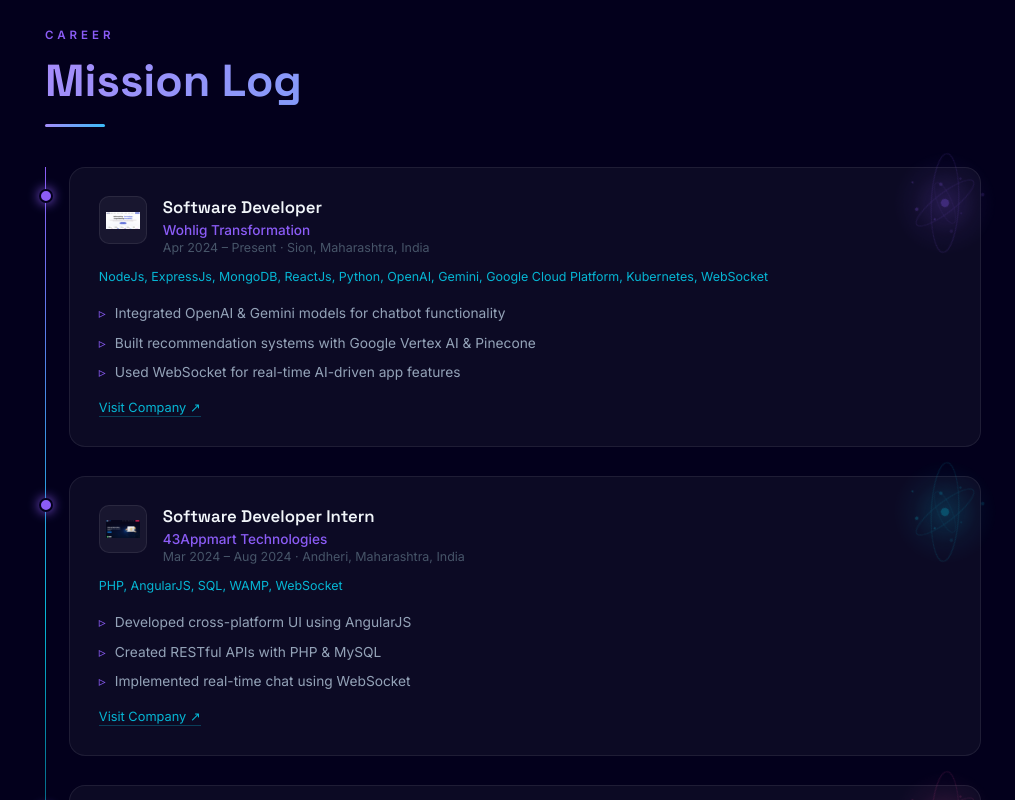
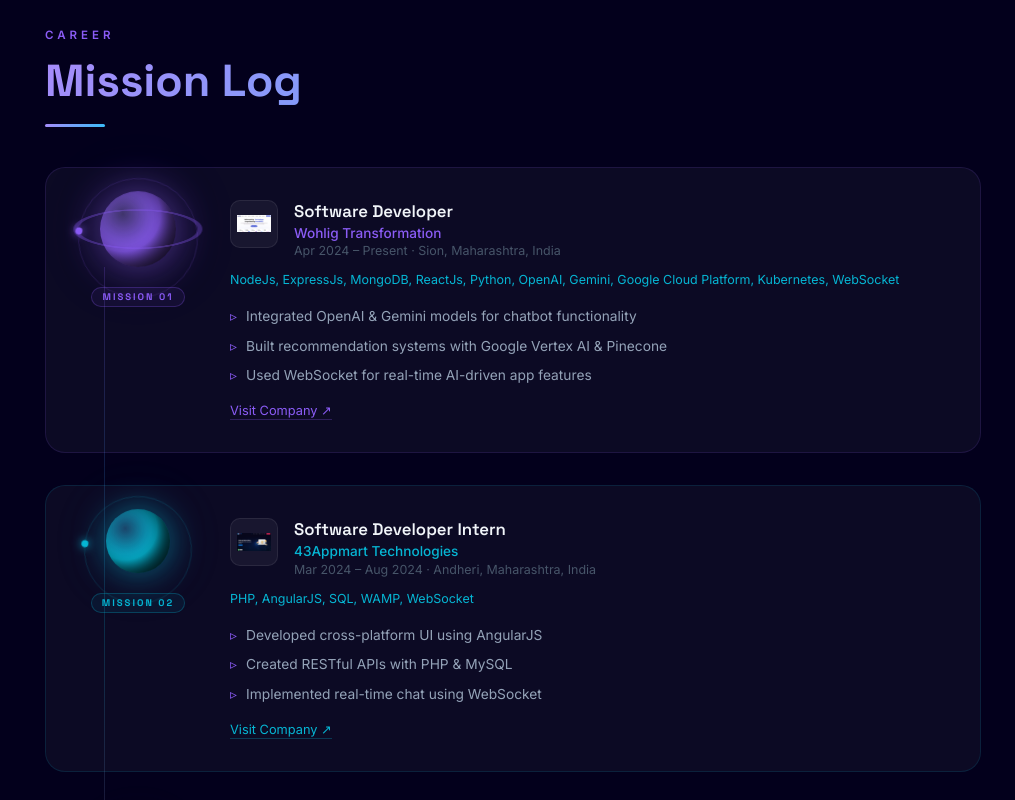
Before and after one commit to Jamadar01/wajid_profile, a React (Create React App) app in the folder wajid-profile-frontend/: page / in a window 1280 px wide. Shown: the part 1700-2500 px from the top of the page, without its empty margins (127-1142 px from the left). Built offline with nearby package versions, Linux system fonts and the light colour scheme.

Commit message:
feat: enhance Experience and Hackathons pages with new visual components and styles

```diff
--- a/wajid-profile-frontend/src/App.css
+++ b/wajid-profile-frontend/src/App.css
@@ -595,22 +595,7 @@
 }
 .skill-chips { display: flex; flex-wrap: wrap; gap: 0.5rem; }
 
-/* ─── HACKATHONS ──────────────────────────────────────── */
-.hack-grid {
-  display: grid;
-  grid-template-columns: repeat(auto-fit, minmax(280px, 1fr));
-  gap: 1.2rem;
-}
-.hack-rank {
-  font-family: var(--heading);
-  font-size: 2.5rem;
-  font-weight: 700;
-  background: var(--grad);
-  -webkit-background-clip: text;
-  -webkit-text-fill-color: transparent;
-  background-clip: text;
-  margin-bottom: 0.3rem;
-}
+/* ─── HACKATHONS (shared text styles) ────────────────────── */
 .hack-name {
   font-family: var(--heading);
   font-size: 1rem;
@@ -664,24 +649,200 @@
 .rec-name { font-weight: 600; font-size: 0.88rem; color: var(--text); }
 .rec-role { font-size: 0.75rem; color: var(--text-dim); margin-top: 2px; }
 
-/* ─── EXPERIENCE GALAXY ────────────────────────────────── */
-@keyframes galaxySpin {
-  from { transform: rotate(0deg); }
-  to   { transform: rotate(360deg); }
+/* ─── EXPERIENCE MISSION CARDS ─────────────────────────── */
+.exp-m-list {
+  display: flex;
+  flex-direction: column;
+  position: relative;
+  gap: 2rem;
+}
+.exp-m-list::before {
+  content: '';
+  position: absolute;
+  left: 59px;
+  top: 100px;
+  bottom: 100px;
+  width: 1px;
+  background: linear-gradient(to bottom, #8B5CF6, #06B6D4 50%, #EC4899);
+  opacity: 0.2;
+  pointer-events: none;
 }
 
-.exp-galaxy-card { overflow: visible; }
+.exp-m-card {
+  display: flex;
+  gap: 2rem;
+  background: rgba(255,255,255,0.04);
+  border: 1px solid;
+  border-radius: 20px;
+  padding: 2rem;
+  transition: background 0.3s, transform 0.3s;
+}
+.exp-m-card:hover {
+  background: rgba(255,255,255,0.07);
+  transform: translateX(6px);
+}
 
-.exp-galaxy {
+.exp-m-visual {
+  display: flex;
+  flex-direction: column;
+  align-items: center;
+  gap: 0.7rem;
+  flex-shrink: 0;
+  width: 120px;
+}
+
+.exp-m-planet-wrap {
+  position: relative;
+  display: flex;
+  align-items: center;
+  justify-content: center;
+}
+
+.exp-m-orbit {
   position: absolute;
-  top: -20px;
-  right: -20px;
-  width: 110px;
-  height: 110px;
-  opacity: 0.55;
+  border-radius: 50%;
+  border: 1px solid;
+  animation: orbitalSpin 9s linear infinite;
   pointer-events: none;
-  animation: galaxySpin 20s linear infinite;
 }
+
+.exp-m-orbit-dot {
+  position: absolute;
+  top: -4px;
+  left: 50%;
+  transform: translateX(-50%);
+  width: 7px;
+  height: 7px;
+  border-radius: 50%;
+}
+
+.exp-m-planet {
+  border-radius: 50%;
+  flex-shrink: 0;
+  animation: planetFloat 5s ease-in-out infinite;
+  position: relative;
+}
+
+.exp-m-ring {
+  position: absolute;
+  top: 50%; left: 50%;
+  transform: translate(-50%, -50%) rotateX(72deg);
+  width: 170%; height: 170%;
+  border-radius: 50%;
+  border: 5px solid;
+  pointer-events: none;
+}
+
+.exp-m-badge {
+  font-family: var(--heading);
+  font-size: 0.6rem;
+  font-weight: 700;
+  letter-spacing: 2px;
+  text-transform: uppercase;
+  padding: 3px 10px;
+  border-radius: 20px;
+  border: 1px solid;
+  text-align: center;
+  white-space: nowrap;
+}
+
+.exp-m-body { flex: 1; min-width: 0; }
+
+@media (max-width: 640px) {
+  .exp-m-card { flex-direction: column; gap: 1.2rem; }
+  .exp-m-visual { flex-direction: row; width: 100%; justify-content: flex-start; }
+  .exp-m-list::before { display: none; }
+}
+
+/* ─── HACKATHON TROPHIES ─────────────────────────────────── */
+.hack-grid {
+  display: grid;
+  grid-template-columns: repeat(auto-fit, minmax(280px, 1fr));
+  gap: 1.5rem;
+}
+
+.hack-card {
+  background: rgba(255,255,255,0.04);
+  border: 1px solid;
+  border-radius: 20px;
+  overflow: hidden;
+  display: flex;
+  flex-direction: column;
+  transition: transform 0.3s, background 0.3s;
+  position: relative;
+}
+.hack-card:hover {
+  transform: translateY(-6px);
+  background: rgba(255,255,255,0.07);
+}
+
+.hack-card-glow-top {
+  position: absolute;
+  top: 0; left: 0; right: 0;
+  height: 120px;
+  pointer-events: none;
+}
+
+.hack-trophy-wrap {
+  position: relative;
+  display: flex;
+  align-items: center;
+  justify-content: center;
+  height: 150px;
+  flex-shrink: 0;
+}
+
+.hack-trophy-orbit {
+  position: absolute;
+  width: 120px;
+  height: 120px;
+  border-radius: 50%;
+  border: 1px solid;
+  animation: orbitalSpin 10s linear infinite;
+  pointer-events: none;
+}
+.hack-trophy-dot {
+  position: absolute;
+  top: -4px;
+  left: 50%;
+  transform: translateX(-50%);
+  width: 8px;
+  height: 8px;
+  border-radius: 50%;
+}
+
+.hack-trophy-badge {
+  width: 100px;
+  height: 100px;
+  border-radius: 50%;
+  border: 1px solid;
+  display: flex;
+  flex-direction: column;
+  align-items: center;
+  justify-content: center;
+  gap: 2px;
+  position: relative;
+  z-index: 1;
+}
+
+.hack-trophy-emoji {
+  font-size: 1.6rem;
+  line-height: 1;
+}
+
+.hack-trophy-rank {
+  font-family: var(--heading);
+  font-size: 0.8rem;
+  font-weight: 700;
+  letter-spacing: 1px;
+}
+
+.hack-card-body {
+  padding: 0 1.5rem 1.5rem;
+  flex: 1;
+}
+
+.hack-card-badges { margin-top: 1rem; }
 
 /* ─── PROJECTS (PLANETS) ──────────────────────────────── */
 @keyframes planetFloat {
--- a/wajid-profile-frontend/src/pages/Experience.js
+++ b/wajid-profile-frontend/src/pages/Experience.js
@@ -1,38 +1,42 @@
 import React from 'react';
 import { experienceData } from '../data/experinceData';
 
-const GALAXY_COLORS = ['#8B5CF6', '#06B6D4', '#EC4899'];
+const MISSION_STYLES = [
+  { color: '#8B5CF6', glow: 'rgba(139,92,246,0.5)', highlight: '#A78BFA', ring: true,  size: 76 },
+  { color: '#06B6D4', glow: 'rgba(6,182,212,0.5)',  highlight: '#38BDF8', ring: false, size: 64 },
+  { color: '#EC4899', glow: 'rgba(236,72,153,0.5)', highlight: '#F472B6', ring: false, size: 56 },
+];
 
-function GalaxyOrb({ color }) {
+function MissionPlanet({ ms, index }) {
+  const { color, glow, highlight, ring, size } = ms;
+  const orbitW = size + 44;
   return (
-    <svg className="exp-galaxy" viewBox="0 0 80 80" xmlns="http://www.w3.org/2000/svg" aria-hidden="true">
-      <defs>
-        <radialGradient id={`ng-${color.slice(1)}`} cx="50%" cy="50%" r="50%">
-          <stop offset="0%"   stopColor={color} stopOpacity="0.35" />
-          <stop offset="60%"  stopColor={color} stopOpacity="0.08" />
-          <stop offset="100%" stopColor={color} stopOpacity="0" />
-        </radialGradient>
-      </defs>
-      <circle cx="40" cy="40" r="38" fill={`url(#ng-${color.slice(1)})`} />
-      <ellipse cx="40" cy="40" rx="36" ry="10" fill="none" stroke={color} strokeWidth="0.6" strokeOpacity="0.3" transform="rotate(-30 40 40)" />
-      <ellipse cx="40" cy="40" rx="26" ry="7"  fill="none" stroke={color} strokeWidth="0.6" strokeOpacity="0.25" transform="rotate(20 40 40)" />
-      <ellipse cx="40" cy="40" rx="16" ry="5"  fill="none" stroke={color} strokeWidth="0.5" strokeOpacity="0.2" transform="rotate(-55 40 40)" />
-      <circle cx="40" cy="40" r="3" fill={color} fillOpacity="0.6" />
-      {[0,45,90,135,180,225,270,315].map((deg, i) => {
-        const rad = (deg * Math.PI) / 180;
-        const dist = 14 + (i % 3) * 7;
-        return (
-          <circle
-            key={deg}
-            cx={40 + Math.cos(rad) * dist}
-            cy={40 + Math.sin(rad) * dist}
-            r={0.8 + (i % 2) * 0.5}
-            fill={color}
-            fillOpacity={0.5 - i * 0.04}
-          />
-        );
-      })}
-    </svg>
+    <div className="exp-m-visual">
+      <div className="exp-m-planet-wrap">
+        <div
+          className="exp-m-orbit"
+          style={{ width: orbitW, height: orbitW, borderColor: `${color}28` }}
+        >
+          <span className="exp-m-orbit-dot" style={{ background: color, boxShadow: `0 0 8px ${color}` }} />
+        </div>
+        <div
+          className="exp-m-planet"
+          style={{
+            width: size,
+            height: size,
+            background: `radial-gradient(circle at 30% 30%, ${highlight}55 0%, ${color} 50%, #000 115%)`,
+            boxShadow: `inset -${Math.round(size * 0.15)}px -${Math.round(size * 0.1)}px ${Math.round(size * 0.25)}px rgba(0,0,0,0.7),
+                        0 0 ${Math.round(size * 0.5)}px ${glow},
+                        0 0 ${size}px ${color}22`,
+          }}
+        >
+          {ring && <div className="exp-m-ring" style={{ borderColor: `${color}55` }} />}
+        </div>
+      </div>
+      <div className="exp-m-badge" style={{ color, borderColor: `${color}44`, background: `${color}12` }}>
+        MISSION {String(index + 1).padStart(2, '0')}
+      </div>
+    </div>
   );
 }
 
@@ -43,16 +47,19 @@
       <h2 className="section-heading">Mission Log</h2>
       <div className="section-divider" />
 
-      <div className="exp-timeline">
-        {experienceData.map((exp, i) => (
-          <div key={i} className="exp-item">
-            <div className="glass-card exp-galaxy-card">
-              <GalaxyOrb color={GALAXY_COLORS[i % GALAXY_COLORS.length]} />
+      <div className="exp-m-list">
+        {experienceData.map((exp, i) => {
+          const ms = MISSION_STYLES[i % MISSION_STYLES.length];
+          return (
+            <div key={i} className="exp-m-item">
+              <div className="exp-m-card" style={{ borderColor: `${ms.color}22` }}>
+                <MissionPlanet ms={ms} index={i} />
+                <div className="exp-m-body">
                   <div className="exp-card-header">
                     <img src={exp.image} alt={exp.company} className="exp-logo" />
                     <div>
                       <p className="exp-role">{exp.role}</p>
-                  <p className="exp-company">{exp.company}</p>
+                      <p className="exp-company" style={{ color: ms.color }}>{exp.company}</p>
                       <p className="exp-duration">{exp.duration} · {exp.location}</p>
                     </div>
                   </div>
@@ -62,12 +69,20 @@
                       <li key={j}>{r}</li>
                     ))}
                   </ul>
-              <a href={exp.link} target="_blank" rel="noreferrer" className="exp-link">
+                  <a
+                    href={exp.link}
+                    target="_blank"
+                    rel="noreferrer"
+                    className="exp-link"
+                    style={{ color: ms.color, borderBottomColor: `${ms.color}44` }}
+                  >
                     Visit Company ↗
                   </a>
                 </div>
               </div>
-        ))}
+            </div>
+          );
+        })}
       </div>
     </section>
   );
--- a/wajid-profile-frontend/src/pages/Hackathons.js
+++ b/wajid-profile-frontend/src/pages/Hackathons.js
@@ -7,6 +7,10 @@
     org: 'IIT Hyderabad · Nov 2023',
     desc: 'Ranked Top 10 out of 300+ competing teams. Built a fully functional, production-ready web application end-to-end within the hackathon window.',
     badges: [{ label: '300 Teams', cls: 'gold' }, { label: 'Full-Stack', cls: 'blue' }],
+    color: '#FCD34D',
+    glow: 'rgba(252,211,77,0.4)',
+    emoji: '🏆',
+    orbitDur: '10s',
   },
   {
     rank: '24 hrs',
@@ -14,27 +18,65 @@
     org: 'Finance-1 × Atrina · Sep 2023',
     desc: 'Designed and deployed a fully functional AI model in a 24-hour intensive sprint challenge hosted by Finance-1 and Atrina Technologies.',
     badges: [{ label: '24H Sprint', cls: 'purple' }, { label: 'AI / ML', cls: 'blue' }],
+    color: '#A78BFA',
+    glow: 'rgba(167,139,250,0.4)',
+    emoji: '⚡',
+    orbitDur: '13s',
   },
 ];
+
+function TrophyBadge({ h }) {
+  return (
+    <div className="hack-trophy-wrap">
+      <div
+        className="hack-trophy-orbit"
+        style={{ borderColor: `${h.color}28`, animationDuration: h.orbitDur }}
+      >
+        <span className="hack-trophy-dot" style={{ background: h.color, boxShadow: `0 0 10px ${h.color}` }} />
+      </div>
+      <div
+        className="hack-trophy-badge"
+        style={{
+          background: `radial-gradient(circle at 50% 40%, ${h.color}28 0%, ${h.color}08 65%, transparent 85%)`,
+          borderColor: `${h.color}44`,
+          boxShadow: `0 0 50px ${h.glow}, inset 0 0 30px ${h.color}0a`,
+        }}
+      >
+        <span className="hack-trophy-emoji">{h.emoji}</span>
+        <p className="hack-trophy-rank" style={{ color: h.color }}>{h.rank}</p>
+      </div>
+    </div>
+  );
+}
 
 export default function Hackathons() {
   return (
     <section id="hackathons" className="space-section">
       <p className="section-label">Achievements</p>
-      <h2 className="section-heading">Hackathons</h2>
+      <h2 className="section-heading">Space Trophies</h2>
       <div className="section-divider" />
 
       <div className="hack-grid">
         {hacks.map((h, i) => (
-          <div key={i} className="glass-card">
-            <p className="hack-rank">{h.rank}</p>
+          <div
+            key={i}
+            className="hack-card"
+            style={{ borderColor: `${h.color}22` }}
+          >
+            <div
+              className="hack-card-glow-top"
+              style={{ background: `linear-gradient(to bottom, ${h.color}18, transparent)` }}
+            />
+            <TrophyBadge h={h} />
+            <div className="hack-card-body">
               <p className="hack-name">{h.name}</p>
               <p className="hack-org">{h.org}</p>
               <p className="hack-desc">{h.desc}</p>
-            <div style={{ marginTop: '1rem' }}>
+              <div className="hack-card-badges">
                 {h.badges.map(b => (
                   <span key={b.label} className={`hack-badge ${b.cls}`}>{b.label}</span>
                 ))}
+              </div>
             </div>
           </div>
         ))}
```
Lines whose indentation alone changed are shown as unchanged.
